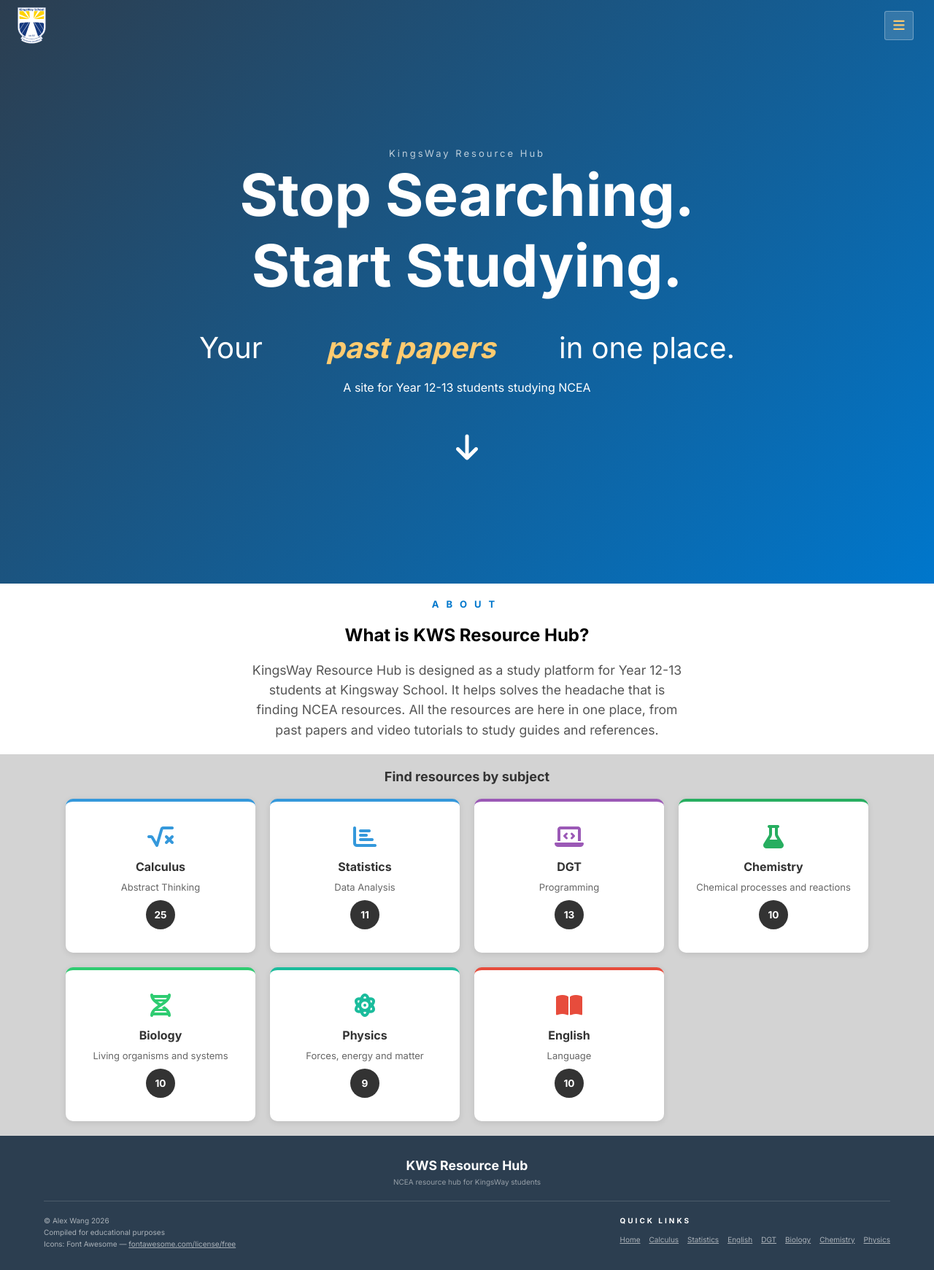
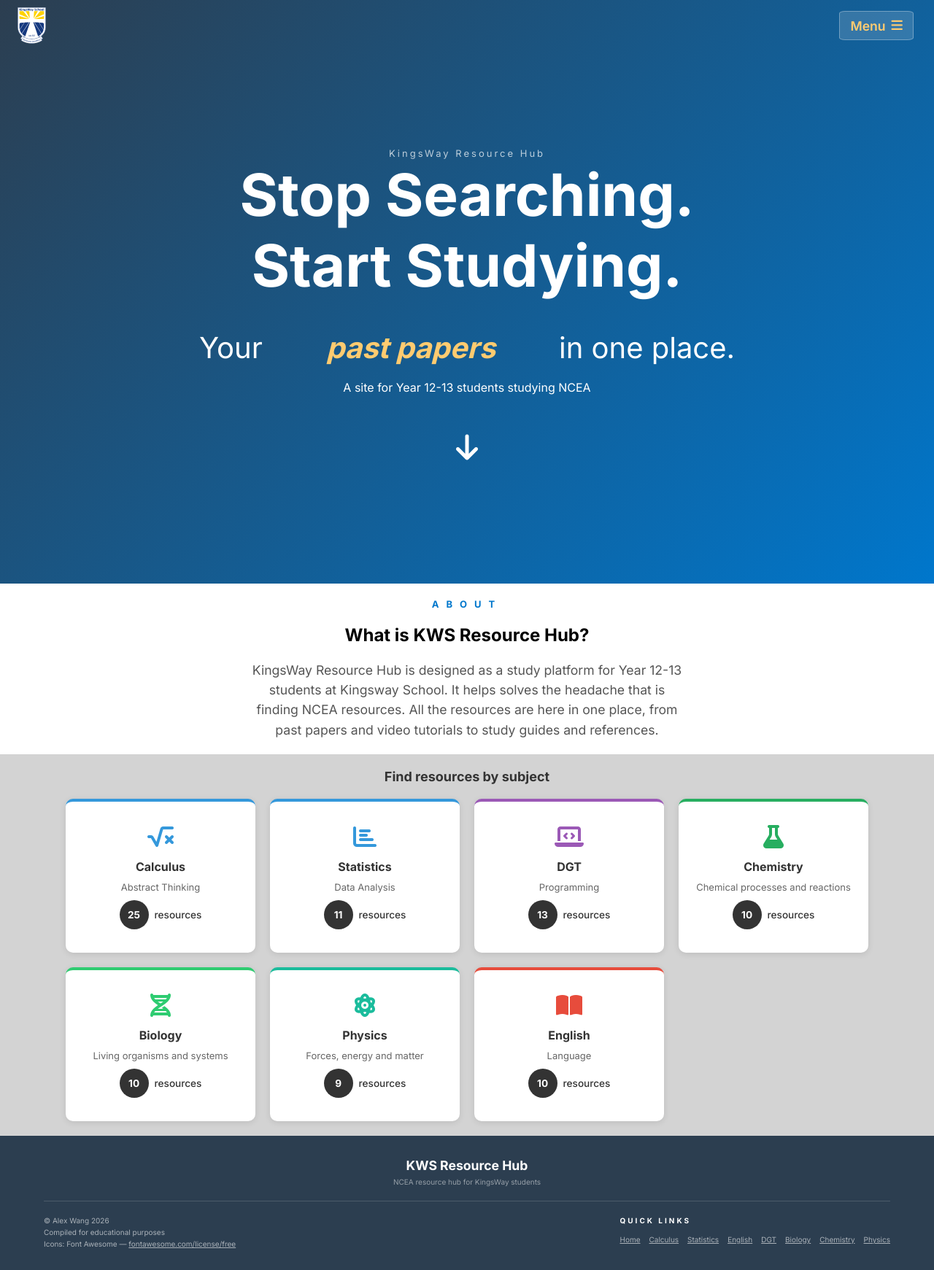
Before and after one commit to Yourselfishere/KWSResourceHub, a Flask app: page / in a window 1280 px wide. Shown: the whole page at 73% size. Run offline with Flask 3, Linux system fonts and the light colour scheme; data comes from the database, SQL or seed files in the repository; some libraries are stand-ins or nearby versions.

Commit message:
Added "menu" text next to button and added "resources" next to resource counter on the home page.

```diff
--- a/static/css/styles.css
+++ b/static/css/styles.css
@@ -59,7 +59,9 @@ body {
     display: flex;
     align-items: center;
     justify-content: center;
-    width: 40px;
+    width: auto;
+    padding: 8px 14px;
+    gap: 8px;
     height: 40px;
     background: rgba(255,255,255, 0.15);
     border: 1.5px solid rgba(255,255,255,0.3);
@@ -70,6 +72,11 @@ body {
     font-weight: 600;
     cursor: pointer;
     transition: background 0.2s ease, border-color 0.2s ease;
+}
+
+.menu-label {
+    margin-right: 8px;
+    font-weight: 500;
 }
 
 .menu-btn:hover {
@@ -497,19 +504,34 @@ body {
 .subject-card.english i      { color: #e74c3c; }
 .subject-card.dgt i { color: #9b59b6; }
 
+/* Resource badge container */
+.resource-badge-container {
+    display: flex;
+    align-items: center;
+    gap: 8px;
+    margin-top: auto;
+}
+
 /* Resource badge */
 .resource-badge {
     width: 40px;
     height: 40px;
     background: #333333;
     border-radius: 50px;
-    margin-top: auto;
     display: flex;
     align-items: center;
     justify-content: center;
-    color:white;
+    color: white;
     font-size: 0.85rem;
     font-weight: bold;
+    flex-shrink: 0;
+}
+
+/* Resource label */
+.resource-label {
+    font-size: 0.85rem;
+    color: #333333;
+    font-weight: 500;
 }
 
 /* Footer */
--- a/templates/base.html
+++ b/templates/base.html
@@ -22,6 +22,7 @@
 
         <div class="nav-menu-wrapper">
             <button class="menu-btn" id="menu-btn">
+                <span class="menu=label">Menu</span>
                 <i class="fa-solid fa-bars"></i>
             </button>
                 <div class="nav-dropdown" id="nav-dropdown">
--- a/templates/index.html
+++ b/templates/index.html
@@ -75,8 +75,11 @@
                         <p>{{ subject.description }}</p>
 
                         <!-- Resource Counter placeholder -->
-                        <div class="resource-badge">
-                            {{ subject.resource_count }}
+                        <div class="resource-badge-container">
+                            <div class="resource-badge">
+                                {{ subject.resource_count }}
+                            </div>
+                            <span class="resource-label">resources</span>
                         </div>
                 </a>
             {% endfor %}
```
